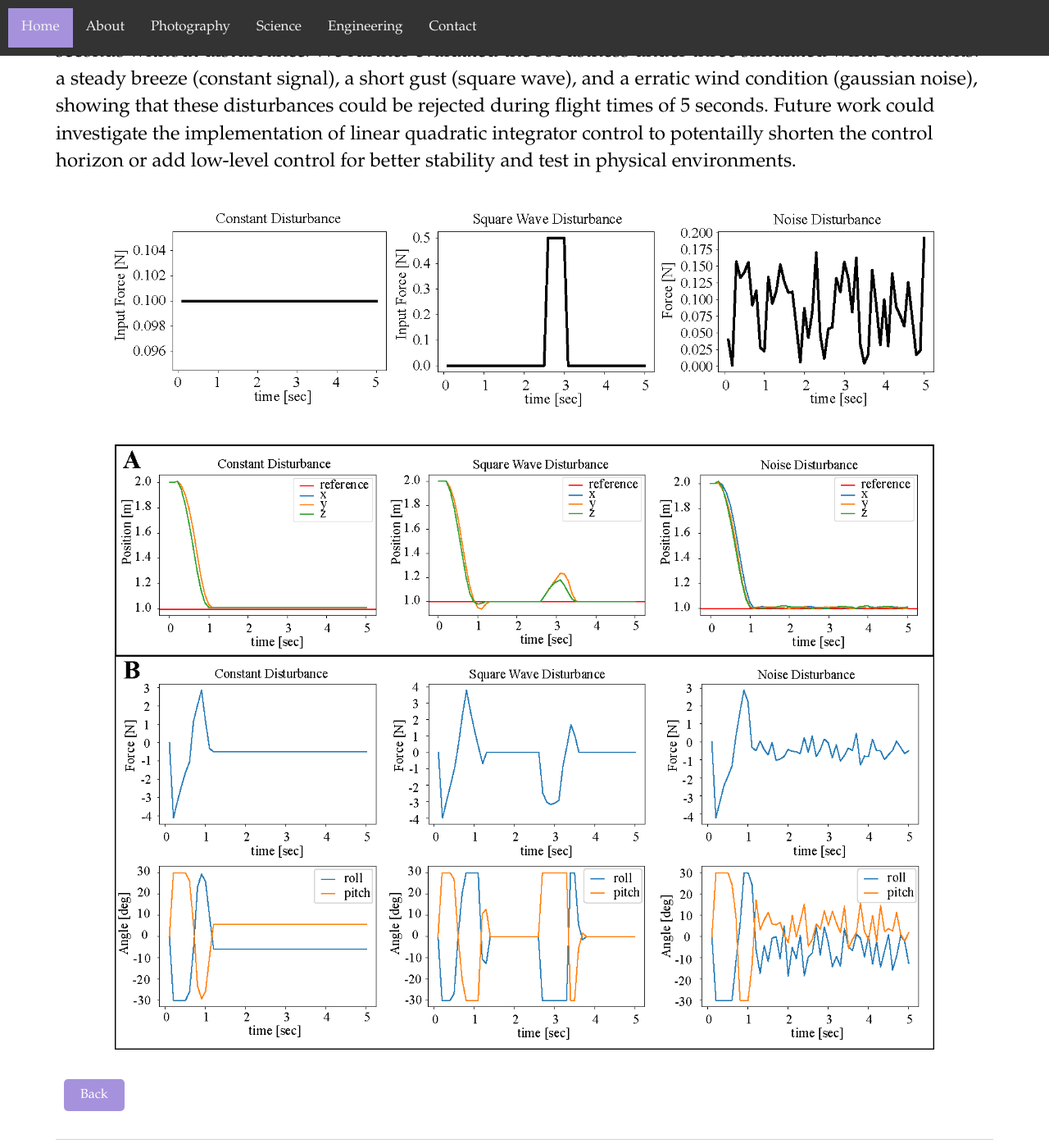
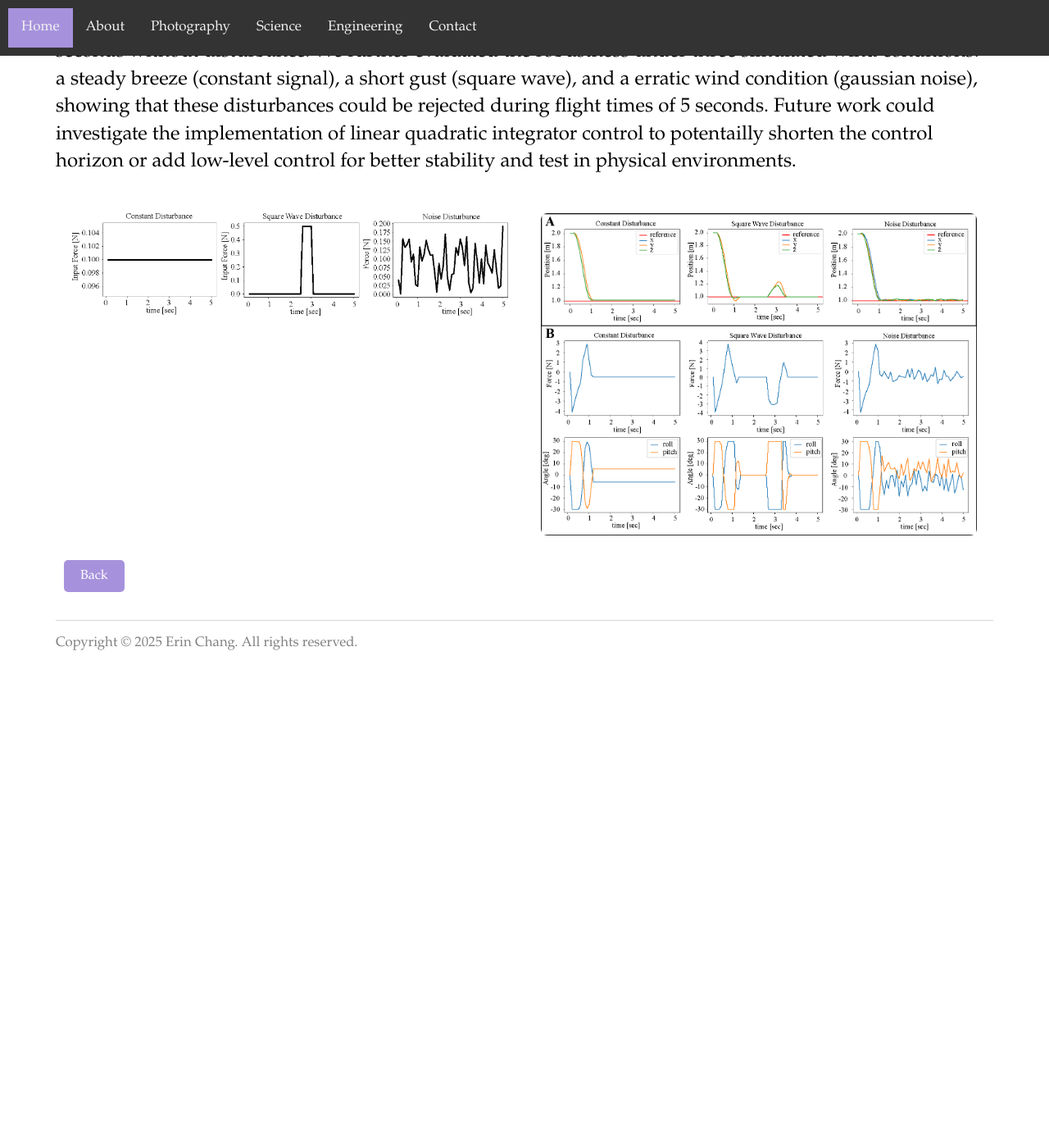
Before and after one commit to echang17/echang17.github.io, a Jekyll site: the page built from projects/mpc.html, in a window 1280 px wide and 1400 px high, scrolled down 1024 px. Shown: the whole window at 82% size. Built offline with Jekyll 4.4.1, drawn with Linux system fonts in a browser that asks for light colours; after the commit the page ends 1906 px from its top, so only the background shows below that.

Commit message:
adjust blog image responsiveness and sizing
fix in css, remove set widths for comfort controller and mpc project images

```diff
--- a/css/main.css
+++ b/css/main.css
@@ -239,6 +239,15 @@ ul.posts li {
 
 .blog-item {
     margin: 20px;
+    flex: 1 1 300px; /* images will shrink and grow but have a minimum width */
+    max-width: 1000px; /* optional: keeps them from growing too large */
+}
+
+.blog-pic {
+  width: 100%;
+  height: auto; /* maintains the aspect ratio */
+  display: block; /* removes unwanted bottom whitespace */
+  border-radius: 8px; /* optional: gives a nice rounded corner look */
 }
 
 /* Centered text */
--- a/projects/comfortcontroller.html
+++ b/projects/comfortcontroller.html
@@ -38,10 +38,10 @@ function goBack() {
 
   <div class="blog-photos">
     <figure class="blog-item">
-      <img class="blog-pic" src="/projects/comfortcontroller1.png" style="width: 1000px">
+      <img class="blog-pic" src="/projects/comfortcontroller1.png">
     </figure>
     <figure class="blog-item">
-        <img class="blog-pic" src="/projects/comfortcontroller2.png" style="width: 1000px">
+        <img class="blog-pic" src="/projects/comfortcontroller2.png">
       </figure>
   </div>
   <button class="custom-button" onclick="goBack()">Back</button>
--- a/projects/mpc.html
+++ b/projects/mpc.html
@@ -38,10 +38,10 @@ function goBack() {
 
   <div class="blog-photos">
     <figure class="blog-item">
-      <img class="blog-pic" src="/projects/mpc1.png" style="width: 1000px">
+      <img class="blog-pic" src="/projects/mpc1.png">
     </figure>
     <figure class="blog-item">
-        <img class="blog-pic" src="/projects/mpc2.png" style="width: 1000px">
+        <img class="blog-pic" src="/projects/mpc2.png">
       </figure>
   </div>
   <button class="custom-button" onclick="goBack()">Back</button>
```
